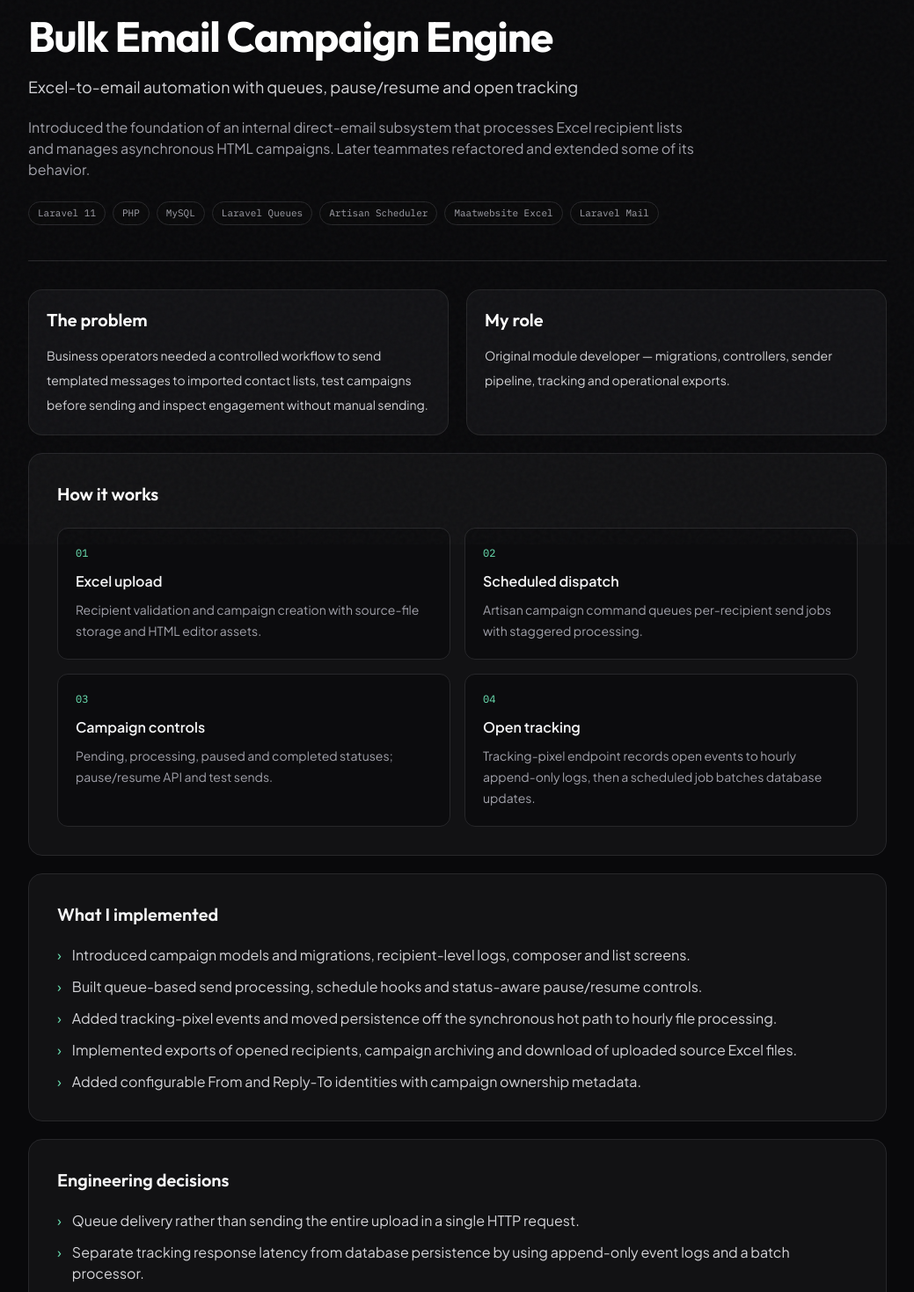
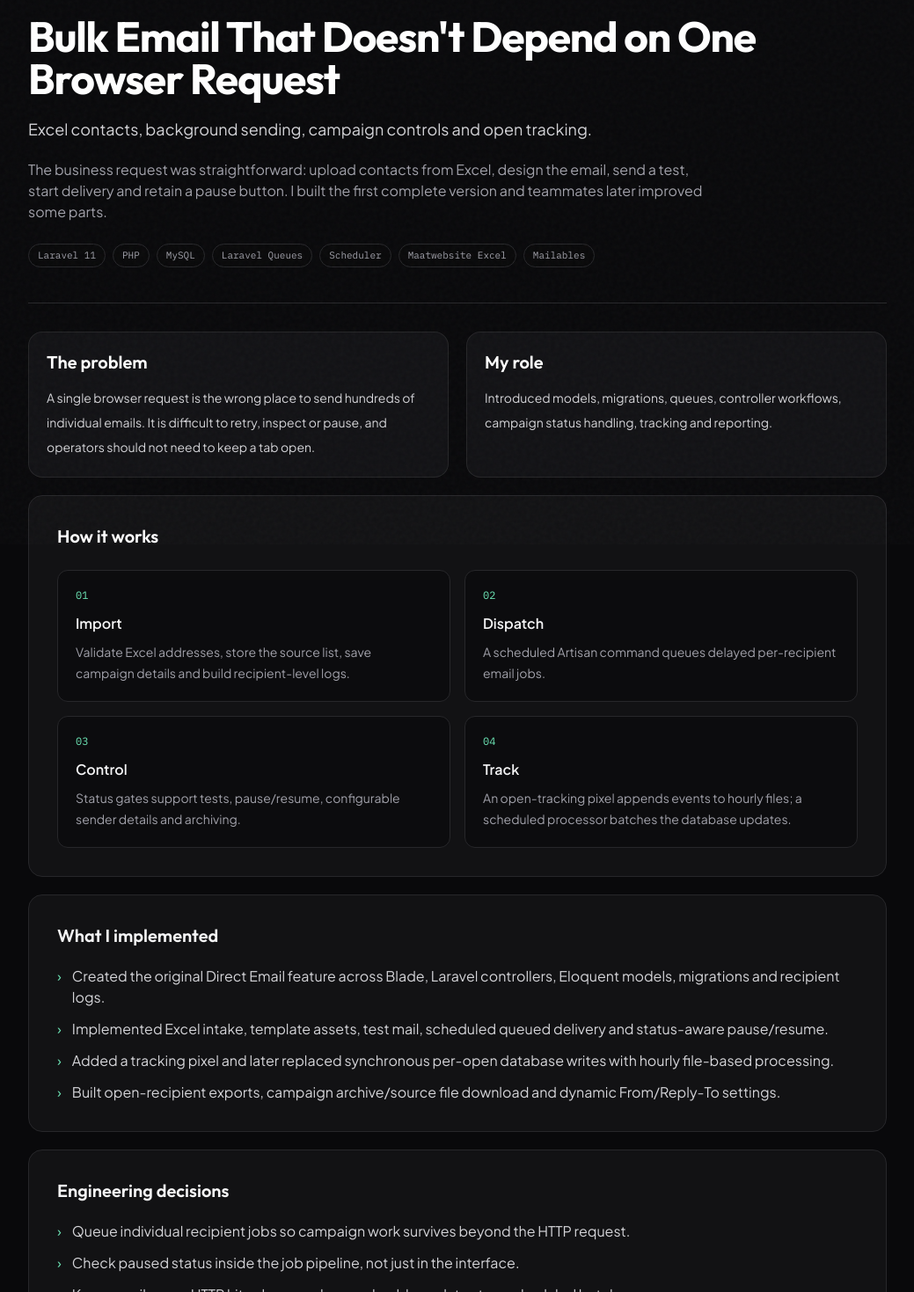
Before and after one commit to MadinBloch/Mysite, a React (Vite) app: page /projects/email-campaign-engine in a window 1280 px wide. Shown: the part 181-1650 px from the top of the page at 88% size, without its empty margins (120-1159 px from the left). Built offline with nearby package versions, Linux system fonts and the light colour scheme.

Commit message:
Rewrite engineering case studies with scale, implementation decisions and Smart Print work

```diff
--- a/src/data/caseStudies.js
+++ b/src/data/caseStudies.js
@@ -1,64 +1,209 @@
 export const CASE_STUDIES = {
-  'kesari-select-backend': {
-    title: 'Kesari Select — Backend & ERP Integration',
-    subtitle: 'Laravel orchestration for travel, finance and operations workflows',
-    period: '2025–2026',
-    stack: ['Laravel 6', 'PHP', 'Frappe ERP APIs', 'AWS S3', 'DBF', 'MongoDB', 'Artisan Scheduler'],
-    summary: 'Contributions to a live travel-operations platform where Laravel coordinates business workflows with an ERP-backed system of record. This is team-built software; the examples below describe my specific contributions, not sole authorship of the product.',
-    role: 'Major Laravel contributor — ERP export pipeline, cash-contra workflows, JV approval enhancements, ticketing and notifications.',
-    problem: 'Finance and operations data needed consistent export formats, reliable scheduled delivery and controlled approval paths across separate Laravel and ERP systems.',
-    architecture: [
-      { title: 'ERP reads and reconciliation', description: 'Shared Frappe/ERP API integration, record selection and lookback logic for documents not yet exported.' },
-      { title: 'DBF transformation', description: 'Config-driven field mapping for receipts, bookings, passengers, suppliers, billings, forex and cash contra.' },
-      { title: 'S3 publication', description: 'Stage and promote daily DBF exports into S3, with export logs, preview screens, archives and zipped history.' },
-      { title: 'Scheduled operations', description: 'Artisan tasks for publishing, archiving, RFQ notifications and air-ticket stock alerts.' }
+  "kesari-select-backend": {
+    "title": "Kesari Select — Backend Engineering at Travel-Operations Scale",
+    "subtitle": "What I built and maintained: ERP exports, finance approvals, notifications and production releases.",
+    "period": "2025–2026",
+    "stack": [
+      "Laravel 6",
+      "PHP",
+      "Frappe ERP",
+      "AWS S3",
+      "MySQL",
+      "MongoDB",
+      "Docker",
+      "Nginx",
+      "Artisan Scheduler"
     ],
-    contributions: [
-      'Designed and expanded the scheduled DBF export pipeline, staging/live S3 paths, archival and unexported-document reconciliation.',
-      'Built the Cash Contra requisition flow and a dedicated scheduled publishing path.',
-      'Enhanced Sales → Sales Manager → Finance approval/rejection stages on Journal Vouchers, with notifications and finance exports.',
-      'Contributed Air quotation/ticketing, insurance, forex receipts, operational log viewer and follow-up notification features.',
-      'Investigated production performance; one page improved from roughly 15s to 3s observed load time according to my operational measurement.'
+    "summary": "Kesari Select is used by Sales, Operations and Finance teams day in and day out. I contribute to its Laravel application and handle defined backend and deployment responsibilities. The platform itself is team-built.",
+    "role": "Laravel developer responsible for ERP export/reconciliation work, Cash Contra, approval enhancements, reminders, troubleshooting and deployments.",
+    "metrics": [
+      {
+        "value": "10K+",
+        "label": "Inquiries / day",
+        "note": "Estimated platform throughput"
+      },
+      {
+        "value": "700–1K",
+        "label": "Internal team users",
+        "note": "Estimated business adoption"
+      },
+      {
+        "value": "15s → 3s",
+        "label": "Page-load improvement",
+        "note": "Observed on one page"
+      }
     ],
-    decisions: [
-      'Keep operational/finance document generation traceable through export logs and preview tools.',
-      'Use scheduled automation for repeatable data movement and business alerts.',
-      'Apply feature flags and role-gated actions where workflows cross Sales, Operations and Finance.'
+    "metricNote": "Scale numbers and timing are developer-reported operating estimates, not independently audited analytics.",
+    "problem": "The work behind bookings and finance did not stop at an API response. Different ERP documents needed different export shapes, a failed run could leave records behind, and finance actions required explicit approval before downstream processing.",
+    "architecture": [
+      {
+        "title": "Read",
+        "description": "Pull ERP data through shared Frappe/HTTP integration and apply document-specific mapping for bookings, receipts, passengers, suppliers and billing."
+      },
+      {
+        "title": "Reconcile",
+        "description": "Look back across previously unexported records and use export logs to avoid sending the same document again."
+      },
+      {
+        "title": "Publish",
+        "description": "Generate DBF outputs, place files in S3 staging, then publish and archive them with preview and operational logs."
+      },
+      {
+        "title": "Run & deploy",
+        "description": "Schedule recurring commands, monitor business alerts and maintain Laravel releases across Docker, EC2, Nginx, PHP-FPM and SSL."
+      }
     ],
-    outcome: 'Delivered working modules and operational automation on a live system. No repository-backed throughput, failure-rate or latency benchmark is available; the page-load figure is self-reported.',
-    evidence: 'Summarized from authored Git contribution history for the private TAP project; source and internal endpoints are intentionally not published.',
-    external: 'https://www.kesariselect.com/',
-    externalLabel: 'Public client website'
+    "contributions": [
+      "Built and expanded daily DBF publication, S3 staging/live paths and automated archiving across finance and booking documents.",
+      "Created a reusable ERP API helper and mapping patterns so multiple workflows could rely on consistent request/response handling.",
+      "Delivered Cash Contra requisitions and expanded Sales Manager/Finance approval steps for journal vouchers.",
+      "Added RFQ follow-ups, low-ticket-stock notifications and tools for reading operational logs.",
+      "Handled application deployments end-to-end, from environment and reverse-proxy configuration to release verification and production troubleshooting.",
+      "Optimized one slow page: developer-observed load time improved from approximately 15 seconds to 3 seconds."
+    ],
+    "decisions": [
+      "Staging and live S3 folders stay separate because a partially written export should not look ready for finance.",
+      "Export logs plus a lookback window give a later scheduled run a way to find records missed on an earlier day.",
+      "Finance approval needs to be checked in workflow logic, not only reflected by which UI actions are visible.",
+      "Automated reminders and ticket-stock checks turn repeated manual monitoring into predictable scheduled work."
+    ],
+    "outcome": "A more repeatable path for ERP/finance data, role-aware approvals and operational follow-up on a heavily used internal platform. I can explain the export failure and recovery paths, release flow and trade-offs from first-hand work.",
+    "evidence": "Code-level choices are grounded in the authored TAP contribution report. User counts, inquiry volume, end-to-end deployment scope and page-load observations come from the developer's account; the Git report does not independently measure them.",
+    "external": "https://www.kesariselect.com/",
+    "externalLabel": "Public client website"
   },
-  'email-campaign-engine': {
-    title: 'Bulk Email Campaign Engine',
-    subtitle: 'Excel-to-email automation with queues, pause/resume and open tracking',
-    period: '2025',
-    stack: ['Laravel 11', 'PHP', 'MySQL', 'Laravel Queues', 'Artisan Scheduler', 'Maatwebsite Excel', 'Laravel Mail'],
-    summary: 'Introduced the foundation of an internal direct-email subsystem that processes Excel recipient lists and manages asynchronous HTML campaigns. Later teammates refactored and extended some of its behavior.',
-    role: 'Original module developer — migrations, controllers, sender pipeline, tracking and operational exports.',
-    problem: 'Business operators needed a controlled workflow to send templated messages to imported contact lists, test campaigns before sending and inspect engagement without manual sending.',
-    architecture: [
-      { title: 'Excel upload', description: 'Recipient validation and campaign creation with source-file storage and HTML editor assets.' },
-      { title: 'Scheduled dispatch', description: 'Artisan campaign command queues per-recipient send jobs with staggered processing.' },
-      { title: 'Campaign controls', description: 'Pending, processing, paused and completed statuses; pause/resume API and test sends.' },
-      { title: 'Open tracking', description: 'Tracking-pixel endpoint records open events to hourly append-only logs, then a scheduled job batches database updates.' }
+  "email-campaign-engine": {
+    "title": "Bulk Email That Doesn't Depend on One Browser Request",
+    "subtitle": "Excel contacts, background sending, campaign controls and open tracking.",
+    "period": "2025",
+    "stack": [
+      "Laravel 11",
+      "PHP",
+      "MySQL",
+      "Laravel Queues",
+      "Scheduler",
+      "Maatwebsite Excel",
+      "Mailables"
     ],
-    contributions: [
-      'Introduced campaign models and migrations, recipient-level logs, composer and list screens.',
-      'Built queue-based send processing, schedule hooks and status-aware pause/resume controls.',
-      'Added tracking-pixel events and moved persistence off the synchronous hot path to hourly file processing.',
-      'Implemented exports of opened recipients, campaign archiving and download of uploaded source Excel files.',
-      'Added configurable From and Reply-To identities with campaign ownership metadata.'
+    "summary": "The business request was straightforward: upload contacts from Excel, design the email, send a test, start delivery and retain a pause button. I built the first complete version and teammates later improved some parts.",
+    "role": "Introduced models, migrations, queues, controller workflows, campaign status handling, tracking and reporting.",
+    "metrics": [
+      {
+        "value": "1 upload",
+        "label": "Recipient import",
+        "note": "Excel validation"
+      },
+      {
+        "value": "Pause / Resume",
+        "label": "Send controls",
+        "note": "Status-aware jobs"
+      },
+      {
+        "value": "Hourly",
+        "label": "Tracking writes",
+        "note": "Batch persistence"
+      }
     ],
-    decisions: [
-      'Queue delivery rather than sending the entire upload in a single HTTP request.',
-      'Separate tracking response latency from database persistence by using append-only event logs and a batch processor.',
-      'Expose test, pause, archive and export controls to make campaigns operable by business users.'
+    "problem": "A single browser request is the wrong place to send hundreds of individual emails. It is difficult to retry, inspect or pause, and operators should not need to keep a tab open.",
+    "architecture": [
+      {
+        "title": "Import",
+        "description": "Validate Excel addresses, store the source list, save campaign details and build recipient-level logs."
+      },
+      {
+        "title": "Dispatch",
+        "description": "A scheduled Artisan command queues delayed per-recipient email jobs."
+      },
+      {
+        "title": "Control",
+        "description": "Status gates support tests, pause/resume, configurable sender details and archiving."
+      },
+      {
+        "title": "Track",
+        "description": "An open-tracking pixel appends events to hourly files; a scheduled processor batches the database updates."
+      }
     ],
-    outcome: 'Delivered an internal system with scheduled bulk sending and engagement reporting. Delivery throughput, open-rate improvement and provider-throttling metrics were not measured in the repository.',
-    evidence: 'Verified in authored Git commits, including fbb9c7b (initial module) and 7f2716e (hourly tracking-log processor).',
-    external: null,
-    externalLabel: null
+    "contributions": [
+      "Created the original Direct Email feature across Blade, Laravel controllers, Eloquent models, migrations and recipient logs.",
+      "Implemented Excel intake, template assets, test mail, scheduled queued delivery and status-aware pause/resume.",
+      "Added a tracking pixel and later replaced synchronous per-open database writes with hourly file-based processing.",
+      "Built open-recipient exports, campaign archive/source file download and dynamic From/Reply-To settings."
+    ],
+    "decisions": [
+      "Queue individual recipient jobs so campaign work survives beyond the HTTP request.",
+      "Check paused status inside the job pipeline, not just in the interface.",
+      "Keep email-open HTTP hits cheap and move durable updates to a scheduled batch processor."
+    ],
+    "outcome": "Operators can prepare and run campaigns from one screen while still observing delivery and engagement status. No verified email-volume or deliverability percentage exists in the repository.",
+    "evidence": "Initial feature in commit fbb9c7b; hourly open-log processor in 7f2716e. Later refactors also belong to teammates.",
+    "external": null,
+    "externalLabel": null
+  },
+  "smart-print-operations": {
+    "title": "Smart Print — Fixing the Work Behind Each Print Job",
+    "subtitle": "Prospect capture, role permissions, task retention and configurable job sheets.",
+    "period": "May–June 2025",
+    "stack": [
+      "Laravel",
+      "PHP",
+      "MySQL",
+      "Eloquent",
+      "Blade",
+      "jQuery / AJAX",
+      "RBAC"
+    ],
+    "summary": "Smart Print already had job and task modules when I joined. My work focused on making inquiry capture consistent, making permissions safer and removing recurring job-sheet problems.",
+    "role": "Built the prospect module end to end; improved existing roles, task, Web/Print/Other job-sheet and supplier flows.",
+    "metrics": [
+      {
+        "value": "28",
+        "label": "Authored Git commits",
+        "note": "Including 22 non-merge"
+      },
+      {
+        "value": "5",
+        "label": "Work areas",
+        "note": "Prospects, roles, tasks, job sheets, data"
+      },
+      {
+        "value": "2025",
+        "label": "Contribution window",
+        "note": "May–June"
+      }
+    ],
+    "problem": "The system had a mix of Eloquent and legacy Query Builder flows. Changes to a form or permission needed to stay consistent across server code, database records and multiple admin screens.",
+    "architecture": [
+      {
+        "title": "Prospects",
+        "description": "New inquiry table and Eloquent model with soft deletes, JSON validation endpoints and AJAX create/edit/list screens."
+      },
+      {
+        "title": "Permissions",
+        "description": "Role-scoped joins and firstOrNew permission updates; permission-aware Edit/Delete controls throughout existing modules."
+      },
+      {
+        "title": "Task lifecycle",
+        "description": "Completion status, start/end date validation and soft deletes instead of permanent removal."
+      },
+      {
+        "title": "Print job options",
+        "description": "Corrected extra/VAT values and added manageable size, lamination, proof and prepress option catalogs."
+      }
+    ],
+    "contributions": [
+      "Built the Prospect/Inquiry module across database DDL, model, controller, Blade views, AJAX and the module permissions registry.",
+      "Refactored role-permission update handling and hardened missing-permission checks.",
+      "Added task soft delete and scheduling fields while preserving the existing Query Builder behavior.",
+      "Repaired supplier/customer validation and job-sheet creation/update issues across Print, Web and Other flows."
+    ],
+    "decisions": [
+      "Use soft deletes for operational records where a mistaken click should not erase history.",
+      "Let permission checks fail safely when an expected role/module row is missing.",
+      "Keep extra/VAT behavior consistent across different kinds of job sheets."
+    ],
+    "outcome": "Better structured inquiry intake, safer operational changes and consistent form behavior. The repository proves delivery of these features, but has no measured business or performance KPI.",
+    "evidence": "Supported by 28 authored commits in the Smart Print contribution report, including 02de338, 5689a11, d0cb6cd and e156c9b.",
+    "external": null,
+    "externalLabel": null
   }
 }
```
